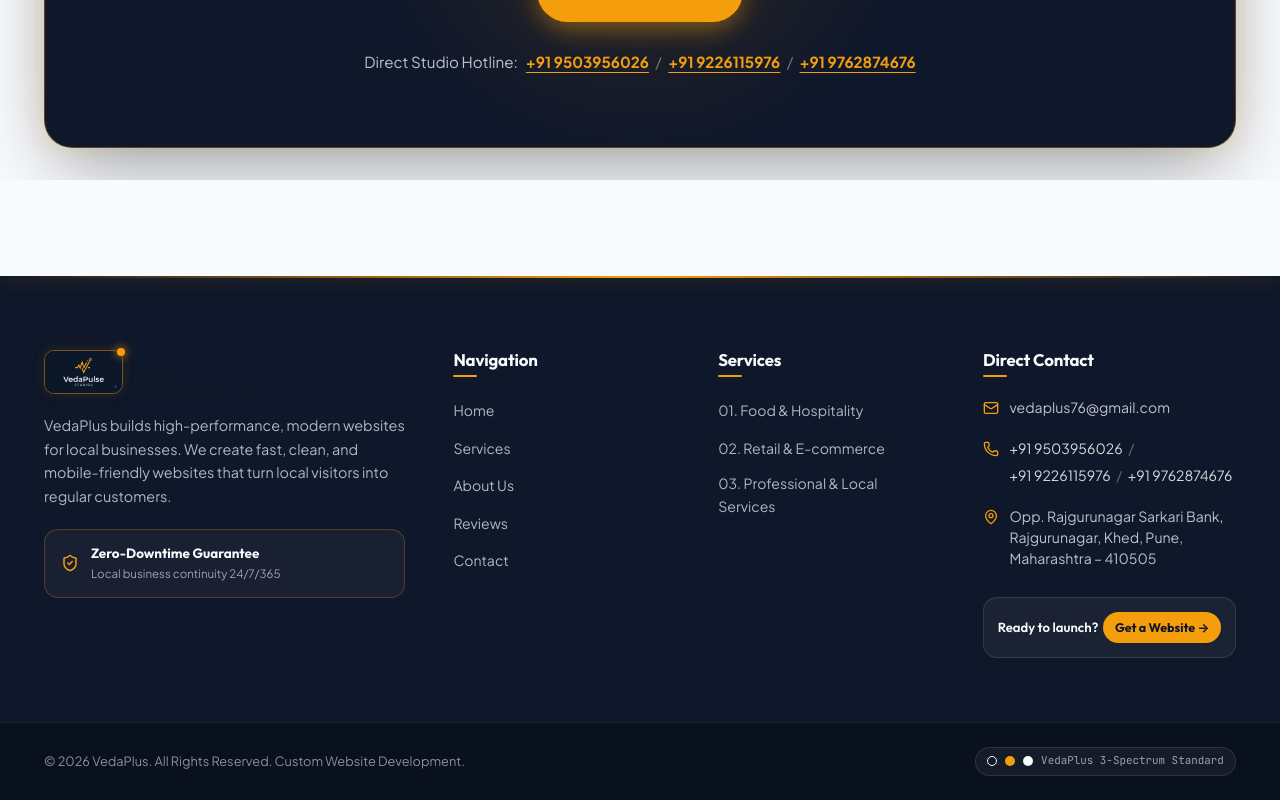
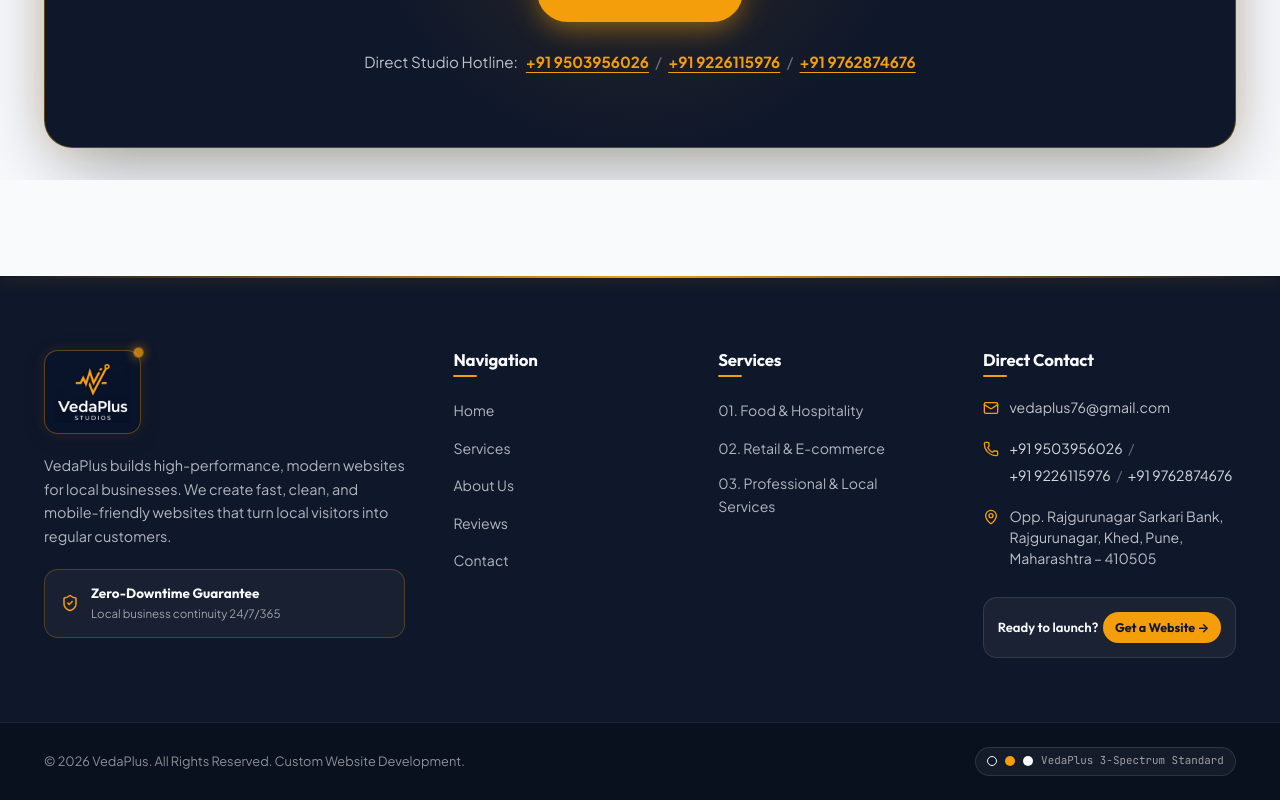
Before and after one commit to Kaif0o0/Vedaplus, a React (Vite) app: page / in a window 1280 px wide. Shown: the part 3615-4415 px from the top of the page. Built offline with nearby package versions, Linux system fonts and the light colour scheme.

Commit message:
Nine Update frontend

```diff
--- a/src/components/Logo.jsx
+++ b/src/components/Logo.jsx
@@ -1,29 +1,24 @@
 import React from 'react';
+import { Link } from 'react-router-dom';
 import styles from './Logo.module.css';
 
-export default function Logo({ size = 'medium', showTagline = true }) {
+export default function Logo({ size = 'medium', className = '' }) {
   return (
-    <div className={`${styles.logoContainer} ${styles[size]}`}>
-      <div className={styles.iconWrapper}>
+    <Link
+      to="/"
+      className={`${styles.logoLink} ${styles[size] || ''} ${className}`}
+      aria-label="VedaPlus Studios Home"
+      title="VedaPlus Studios"
+    >
+      <div className={styles.imageCard}>
         <img
           src="/logo.png"
-          alt="VedaPlus"
+          alt="VedaPlus Studios"
           className={styles.logoImg}
         />
-        {/* Ambient Amber Core Beacon */}
+        {/* Ambient Amber Glow Beacon */}
         <span className={styles.beaconGlow} />
       </div>
-
-      <div className={styles.textWrapper}>
-        <div className={styles.brandTitle}>
-          <span className={styles.brandName}>VedaPlus</span>
-        </div>
-        {showTagline && (
-          <span className={styles.brandSubtitle}>
-            Website Development
-          </span>
-        )}
-      </div>
-    </div>
+    </Link>
   );
 }
--- a/src/components/Logo.module.css
+++ b/src/components/Logo.module.css
@@ -1,118 +1,92 @@
-.logoContainer {
+.logoLink {
   display: inline-flex;
   align-items: center;
-  gap: 0.85rem;
+  text-decoration: none;
   user-select: none;
-  text-decoration: none;
-}
-
-.iconWrapper {
-  position: relative;
-  display: flex;
-  align-items: center;
-  justify-content: center;
-  flex-shrink: 0;
+  width: fit-content;
   transition: transform var(--transition-normal);
 }
 
-.logoContainer:hover .iconWrapper {
-  transform: translateY(-2px) scale(1.04);
+.logoLink:hover {
+  transform: translateY(-2px);
+}
+
+.imageCard {
+  position: relative;
+  display: inline-flex;
+  align-items: center;
+  justify-content: center;
+  border-radius: var(--radius-md);
+  border: 1.5px solid rgba(245, 158, 11, 0.35);
+  box-shadow: 0 4px 18px rgba(15, 23, 42, 0.4), 0 0 14px rgba(245, 158, 11, 0.12);
+  transition: all var(--transition-normal);
+  background: #09142A;
+  overflow: visible;
+}
+
+.logoLink:hover .imageCard {
+  border-color: var(--color-secondary);
+  box-shadow: 0 8px 26px rgba(15, 23, 42, 0.5), 0 0 24px rgba(245, 158, 11, 0.28);
 }
 
 .logoImg {
-  height: 44px;
+  display: block;
+  height: 82px;
   width: auto;
-  max-width: 80px;
+  max-width: 275px;
+  padding:10px ;
   object-fit: cover;
-  border-radius: 10px;
-  border: 1.5px solid rgba(245, 158, 11, 0.45);
-  box-shadow: 0 4px 12px rgba(15, 23, 42, 0.25), 0 0 12px rgba(245, 158, 11, 0.15);
-  transition: all var(--transition-normal);
+  border-radius: calc(var(--radius-md) - 2px);
+  transition: transform var(--transition-normal);
 }
 
-.logoContainer:hover .logoImg {
-  border-color: var(--color-secondary);
-  box-shadow: 0 6px 18px rgba(245, 158, 11, 0.35);
+.logoLink:hover .logoImg {
+  transform: scale(1.02);
 }
 
 .beaconGlow {
   position: absolute;
-  top: -2px;
-  right: -2px;
-  width: 8px;
-  height: 8px;
+  top: -3px;
+  right: -3px;
+  width: 9px;
+  height: 9px;
   border-radius: 50%;
   background-color: var(--color-secondary);
   box-shadow: 0 0 10px var(--color-secondary);
   animation: pulseGlow 2s infinite ease-in-out;
 }
 
-.textWrapper {
-  display: flex;
-  flex-direction: column;
-  line-height: 1.15;
-}
-
-.brandTitle {
-  display: flex;
-  align-items: center;
-  gap: 0.4rem;
-}
-
-.brandName {
-  font-family: var(--font-display);
-  font-size: 1.28rem;
-  font-weight: 800;
-  color: var(--color-primary);
-  letter-spacing: -0.03em;
-  white-space: nowrap;
-}
-
-.brandSubtitle {
-  font-family: var(--font-body);
-  font-size: 0.72rem;
-  font-weight: 500;
-  color: var(--color-primary-muted);
-  letter-spacing: 0.02em;
-  margin-top: 0.15rem;
-  white-space: nowrap;
+@keyframes pulseGlow {
+  0%, 100% {
+    transform: scale(1);
+    opacity: 0.9;
+  }
+  50% {
+    transform: scale(1.3);
+    opacity: 0.5;
+  }
 }
 
 /* Size Variants */
 .small .logoImg {
-  height: 36px;
-  max-width: 65px;
+  height: 60px;
+  max-width: 130px;
 }
 
-.small .brandName {
-  font-size: 1.1rem;
+.medium .logoImg {
+  height: 82px;
+  max-width: 175px;
 }
 
 .large .logoImg {
-  height: 52px;
-  max-width: 95px;
-}
-
-.large .brandName {
-  font-size: 1.55rem;
+  height: 98px;
+  max-width: 215px;
 }
 
 /* Mobile Responsiveness */
 @media (max-width: 480px) {
-  .logoContainer {
-    gap: 0.65rem;
-  }
-
   .logoImg {
-    height: 38px;
-    max-width: 68px;
-  }
-
-  .brandName {
-    font-size: 1.15rem;
-  }
-
-  .brandSubtitle {
-    display: none;
+    height: 72px;
+    max-width: 155px;
   }
 }
```
Also changed, not shown: public/logo.png, src/assets/logo.png.
